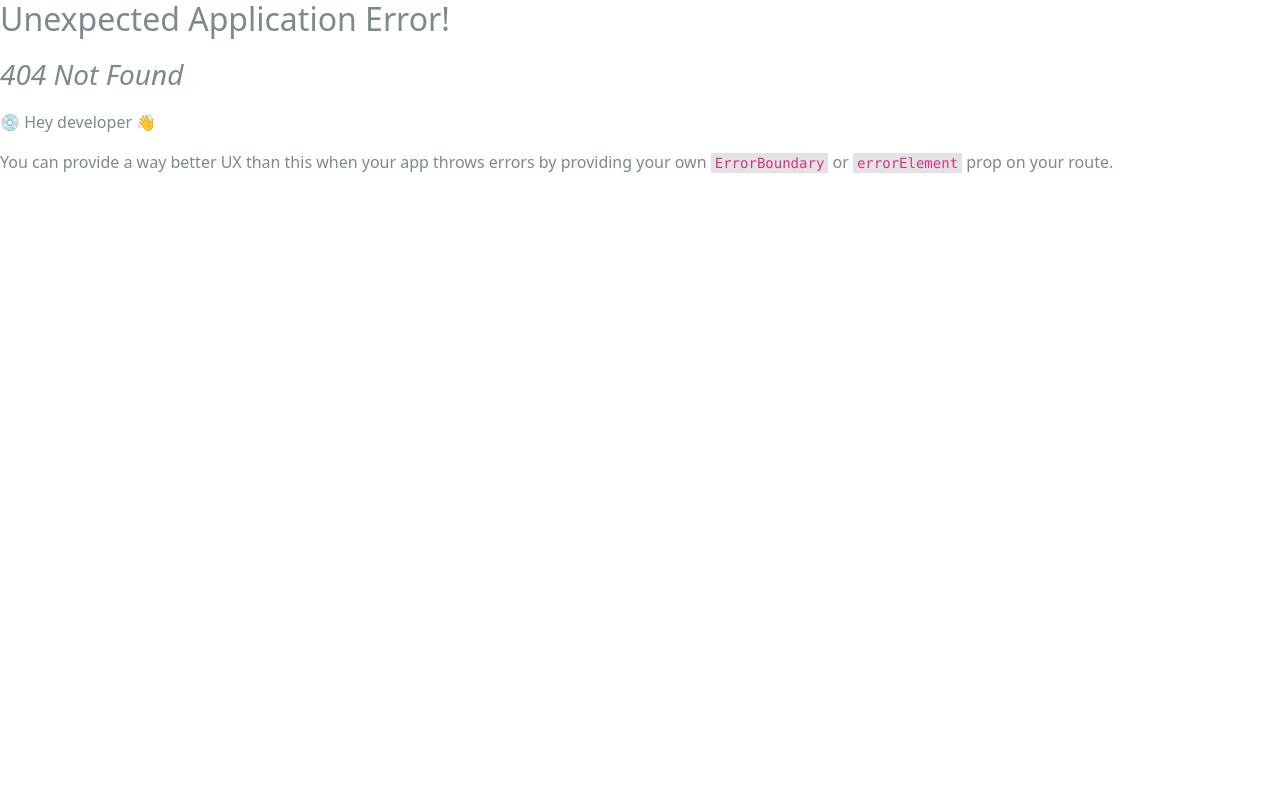
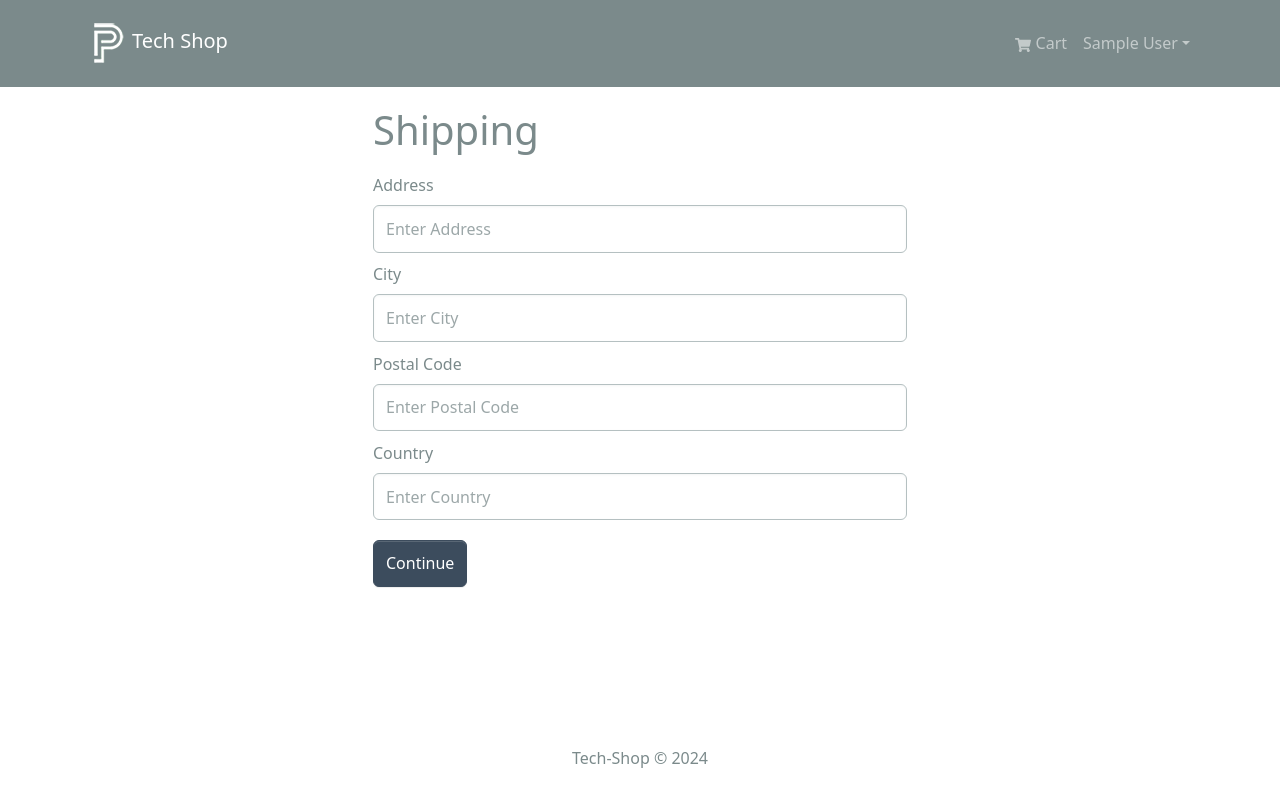
Before and after one commit to rksdevs/tech-shop-v1, a React (Create React App) app in the folder frontend/: page /shipping in a window 1280 px wide. Before the commit this address had no page. Built offline with nearby package versions, Linux system fonts and the light colour scheme; sample sign-in values are in the browser's storage.

Commit message:
shipping page and private routes configured

```diff
--- /dev/null
+++ b/frontend/src/Components/PrivateRoutes.jsx
@@ -0,0 +1,10 @@
+import { Outlet, Navigate } from "react-router-dom";
+import { useSelector } from "react-redux";
+
+const PrivateRoutes = () => {
+    const { userInfo } = useSelector((state)=>state.auth);
+
+  return userInfo ? <Outlet /> : <Navigate to='/login' replace />
+}
+
+export default PrivateRoutes
--- /dev/null
+++ b/frontend/src/Screens/ShippingScreen.js
@@ -0,0 +1,52 @@
+import { useState } from "react";
+import { Form, Button } from "react-bootstrap";
+import { useSelector, useDispatch } from "react-redux";
+import { useNavigate } from "react-router-dom";
+import FormContainer from "../Components/FormContainer";
+import { saveShippingAddress } from "../slices/cartSlice";
+
+const ShippingScreen = () => {
+    const cart = useSelector((state)=>state.cart);
+    const { shippingAddress } = cart;
+
+    const [address, setAddress] = useState(shippingAddress?.address || '');
+    const [city, setCity] = useState(shippingAddress?.city || '');
+    const [postalCode, setPostalCode] = useState(shippingAddress?.postalCode || '');
+    const [country, setCountry] = useState(shippingAddress?.country || '');
+
+    const dispatch = useDispatch();
+    const navigate = useNavigate();
+
+    const submitHandler = (e) => {
+        e.preventDefault();
+        dispatch(saveShippingAddress({address, city, postalCode, country}));
+        navigate('/payment');
+    }
+  return (
+    <FormContainer>
+        <h1>Shipping</h1>
+        <Form onSubmit={submitHandler}>
+        <Form.Group controlId="address" className="my-2">
+            <Form.Label>Address</Form.Label>
+            <Form.Control type="text" placeholder="Enter Address" value={address} onChange={(e)=> {setAddress(e.target.value)}}></Form.Control>
+        </Form.Group>
+        <Form.Group controlId="city" className="my-2">
+            <Form.Label>City</Form.Label>
+            <Form.Control type="text" placeholder="Enter City" value={city} onChange={(e)=> {setCity(e.target.value)}}></Form.Control>
+        </Form.Group>
+        <Form.Group controlId="postalCode" className="my-2">
+            <Form.Label>Postal Code</Form.Label>
+            <Form.Control type="text" placeholder="Enter Postal Code" value={postalCode} onChange={(e)=> {setPostalCode(e.target.value)}}></Form.Control>
+        </Form.Group>
+        <Form.Group controlId="country" className="my-2">
+            <Form.Label>Country</Form.Label>
+            <Form.Control type="text" placeholder="Enter Country" value={country} onChange={(e)=> {setCountry(e.target.value)}}></Form.Control>
+        </Form.Group>
+
+        <Button type= 'submit' variant='primary' className="my-2" >Continue</Button>
+        </Form>
+    </FormContainer>
+  )
+}
+
+export default ShippingScreen
--- a/frontend/src/index.js
+++ b/frontend/src/index.js
@@ -6,11 +6,13 @@
 import './assets/styles/bootstrap.custom.css';
 import App from './App';
 import reportWebVitals from './reportWebVitals';
+import PrivateRoutes from './Components/PrivateRoutes';
 import HomeScreen from './Screens/HomeScreen';
 import ProductScreen from './Screens/ProductScreen';
 import CartScreen from './Screens/CartScreen';
 import LoginScreen from './Screens/LoginScreen';
 import RegisterScreen from './Screens/RegisterScreen';
+import ShippingScreen from './Screens/ShippingScreen';
 import store from './store';
 
 const router = createBrowserRouter(
@@ -21,6 +23,9 @@
       <Route path='/cart' element={<CartScreen />} />
       <Route path='/login' element={<LoginScreen />} />
       <Route path='/register' element={<RegisterScreen />} />
+      <Route path='' element={<PrivateRoutes />}>
+        <Route path='/shipping' element={<ShippingScreen />} />
+      </Route>
     </Route>
   )
 )
--- a/frontend/src/slices/cartSlice.js
+++ b/frontend/src/slices/cartSlice.js
@@ -1,7 +1,7 @@
 import { createSlice } from "@reduxjs/toolkit";
 import { updateCart } from "../utils/cartUtils";
 
-const initialState = localStorage.getItem('cart') ? JSON.parse(localStorage.getItem('cart')) : {cartItems:[]}
+const initialState = localStorage.getItem('cart') ? JSON.parse(localStorage.getItem('cart')) : {cartItems:[], shippingAddress: {}, paymentMethod: 'PayPal'}
 
 
 const cartSlice = createSlice({
@@ -24,10 +24,15 @@
             state.cartItems = state.cartItems.filter((x)=> x._id !== action.payload);
 
             return updateCart(state);
+        },
+        saveShippingAddress: (state, action) => {
+            state.shippingAddress = action.payload;
+
+            return updateCart(state);
         }
     }
 })
 
-export const {addToCart, removeFromCart} = cartSlice.actions;
+export const {addToCart, removeFromCart, saveShippingAddress} = cartSlice.actions;
 
 export default cartSlice.reducer;
```
